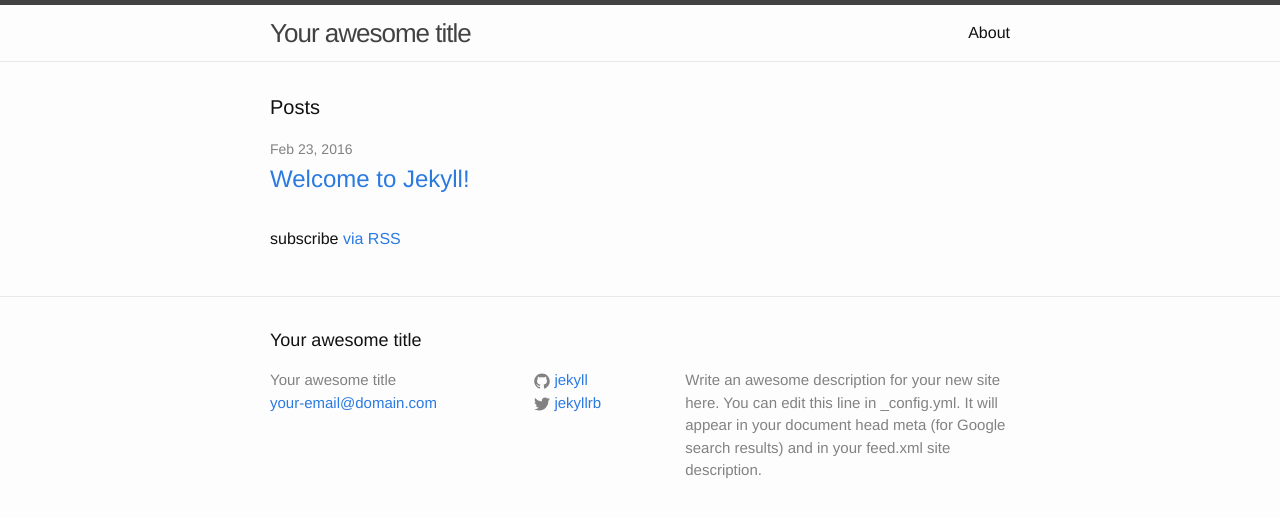
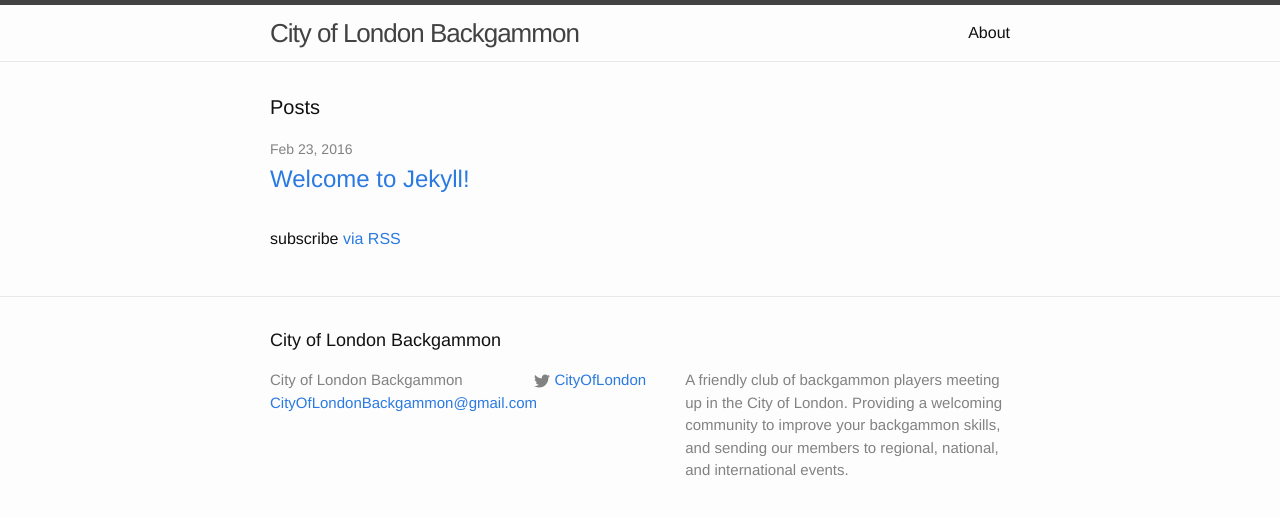
Before and after one commit to adamdiy/CityOfLondonBackgammon, a Jekyll site: the page built from index.html, in a window 1280 px wide. Shown: the top 517 px of the page. Built offline with Jekyll 4.4.1, drawn with Linux system fonts in a browser that asks for light colours.

Commit message:
updates basic info

```diff
--- a/_config.yml
+++ b/_config.yml
@@ -1,14 +1,12 @@
 # Site settings
-title: Your awesome title
-email: your-email@domain.com
-description: > # this means to ignore newlines until "baseurl:"
-  Write an awesome description for your new site here. You can edit this
-  line in _config.yml. It will appear in your document head meta (for
-  Google search results) and in your feed.xml site description.
+title: City of London Backgammon
+email: CityOfLondonBackgammon@gmail.com
+description:  # this means to ignore newlines until "baseurl:"
+  A friendly club of backgammon players meeting up in the City of London. Providing a welcoming community to improve your backgammon skills, and sending our members to regional, national, and international events.
 baseurl: "" # the subpath of your site, e.g. /blog/
 url: "http://yourdomain.com" # the base hostname & protocol for your site
-twitter_username: jekyllrb
-github_username:  jekyll
+twitter_username: CityOfLondon
+
 
 # Build settings
 markdown: kramdown
```
Also changed, not shown: 6 other files.
